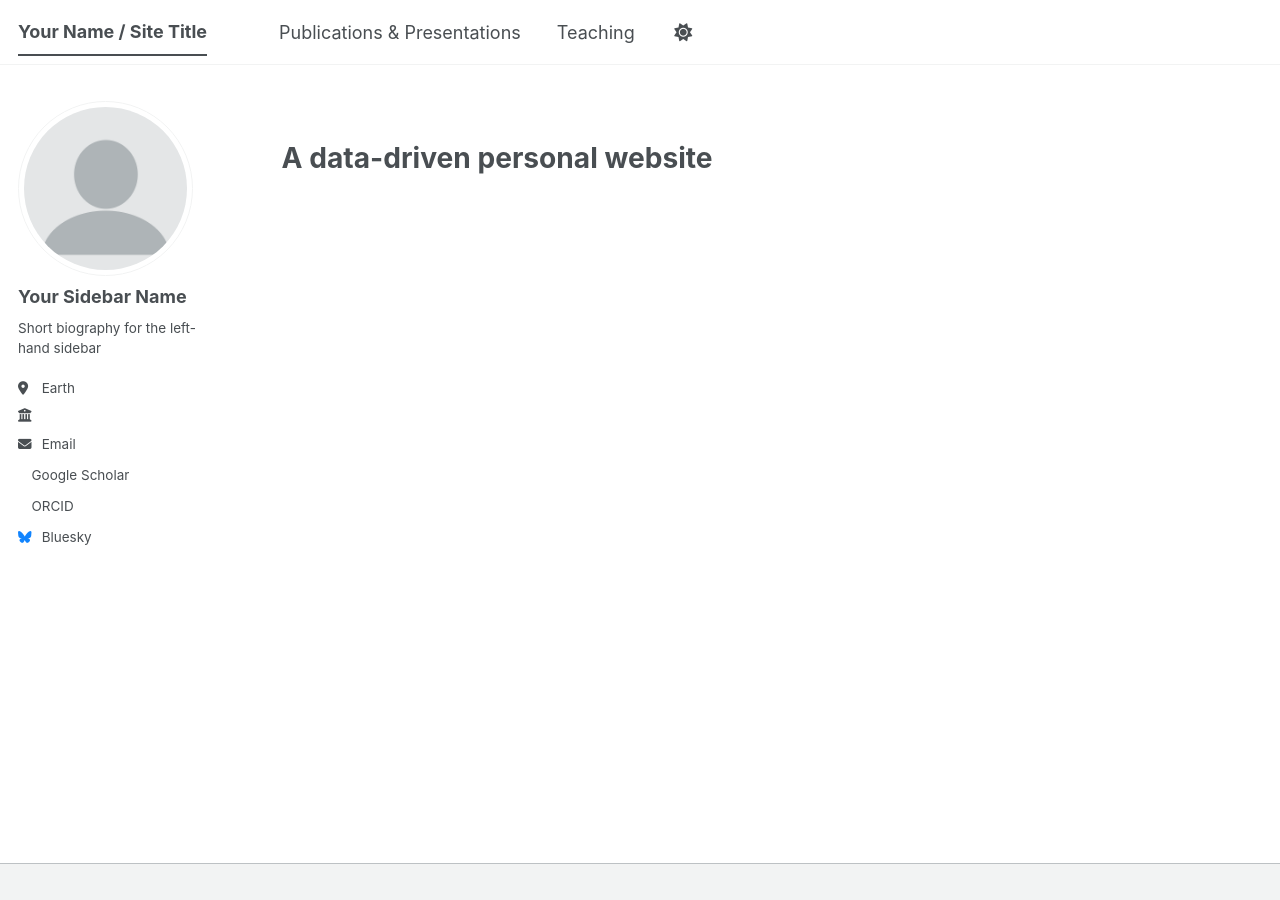
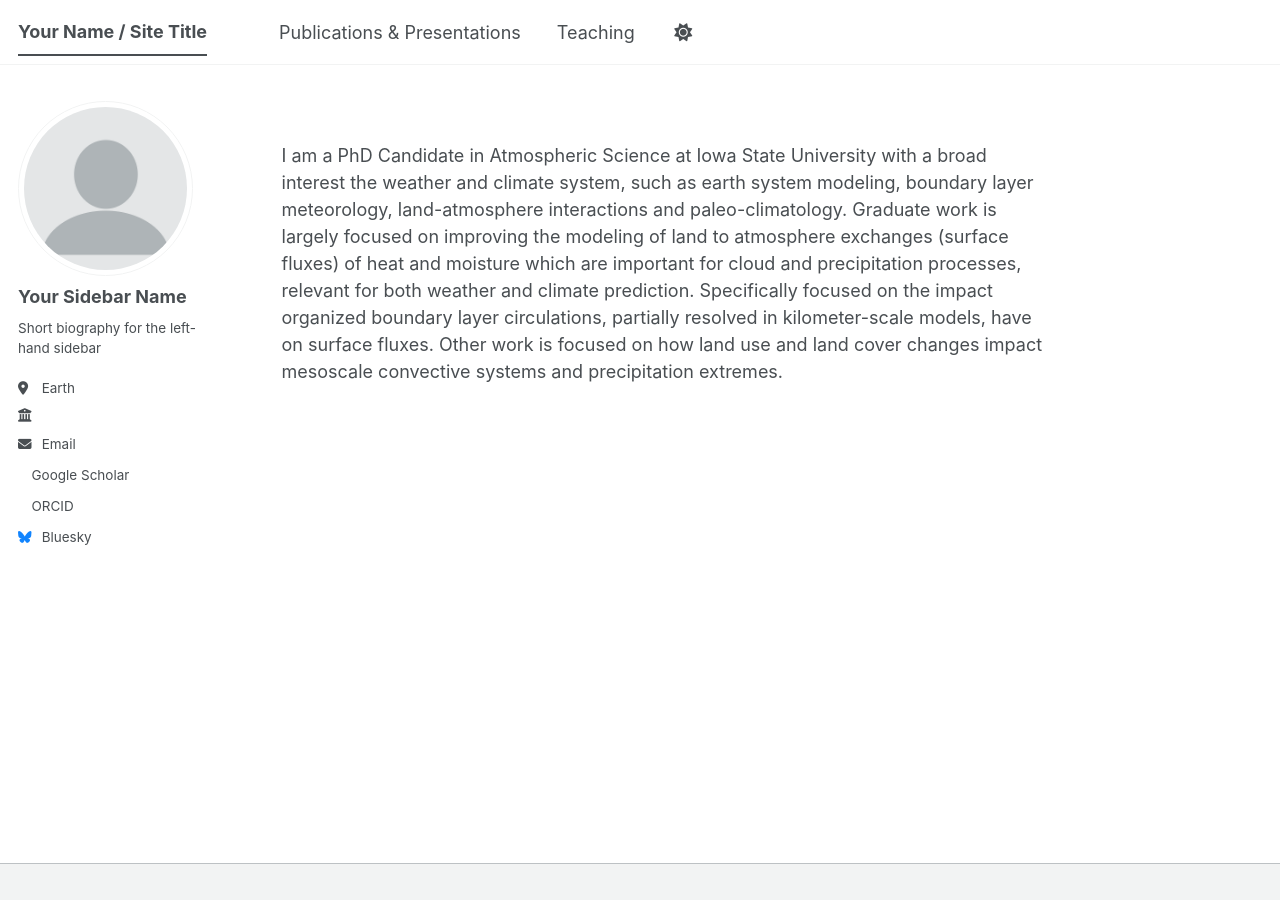
Before and after one commit to scolston/scolston.github.io, a Jekyll site: the page built from _pages/about.md, in a window 1280 px wide. Built offline with Jekyll 4.4.1, drawn with Linux system fonts in a browser that asks for light colours; a style sheet for code colours, icons or effects is not loaded.

Commit message:
Update about.md

```diff
--- a/_pages/about.md
+++ b/_pages/about.md
@@ -8,8 +8,4 @@ redirect_from:
   - /about/
   - /about.html
 ---
-
-
-
-A data-driven personal website
-======
+I am a PhD Candidate in Atmospheric Science at Iowa State University with a broad interest the weather and climate system, such as earth system modeling, boundary layer meteorology, land-atmosphere interactions and paleo-climatology. Graduate work is largely focused on improving the modeling of land to atmosphere exchanges (surface fluxes) of heat and moisture which are important for cloud and precipitation processes, relevant for both weather and climate prediction. Specifically focused on the impact organized boundary layer circulations, partially resolved in kilometer-scale models, have on surface fluxes. Other work is focused on how land use and land cover changes impact mesoscale convective systems and precipitation extremes.
```
